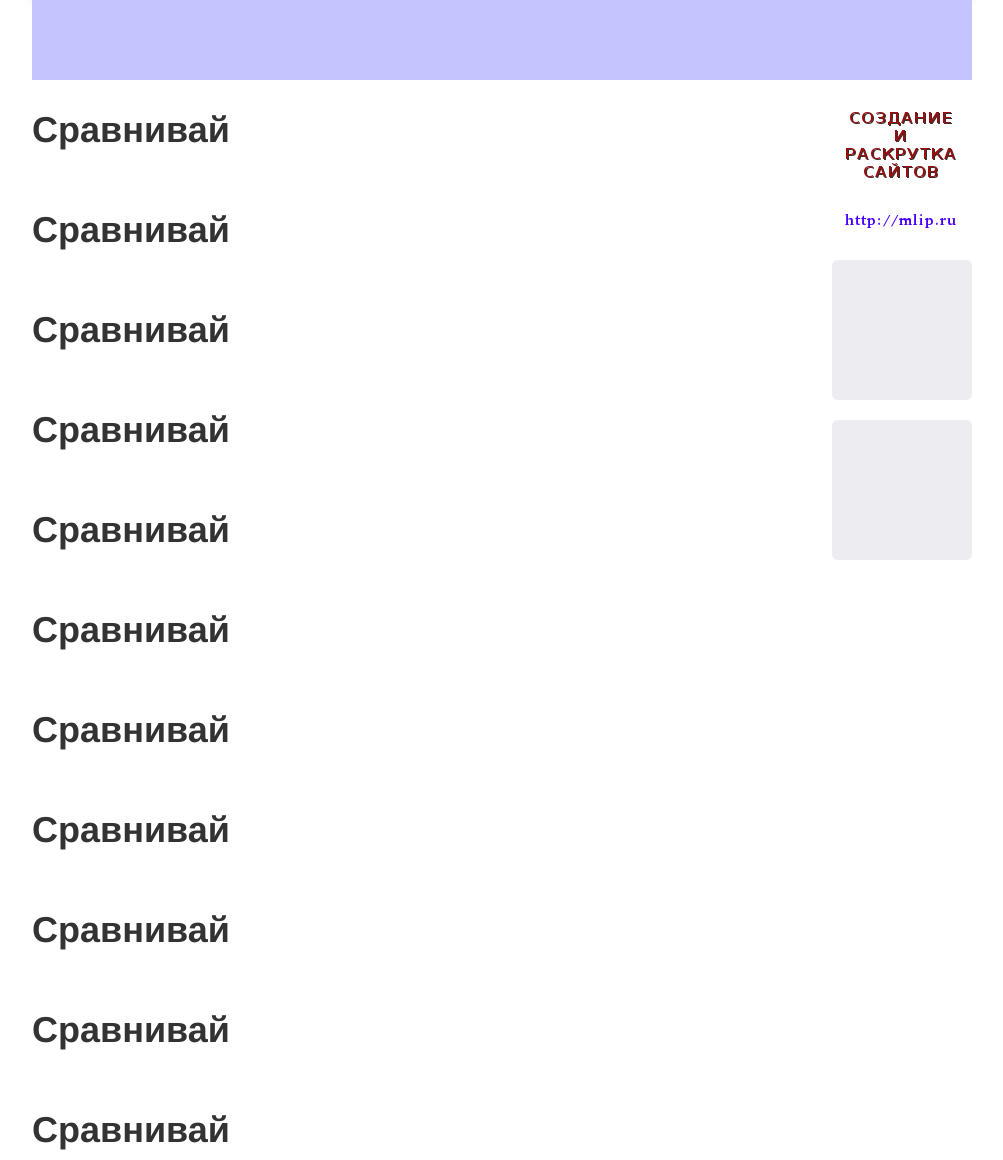
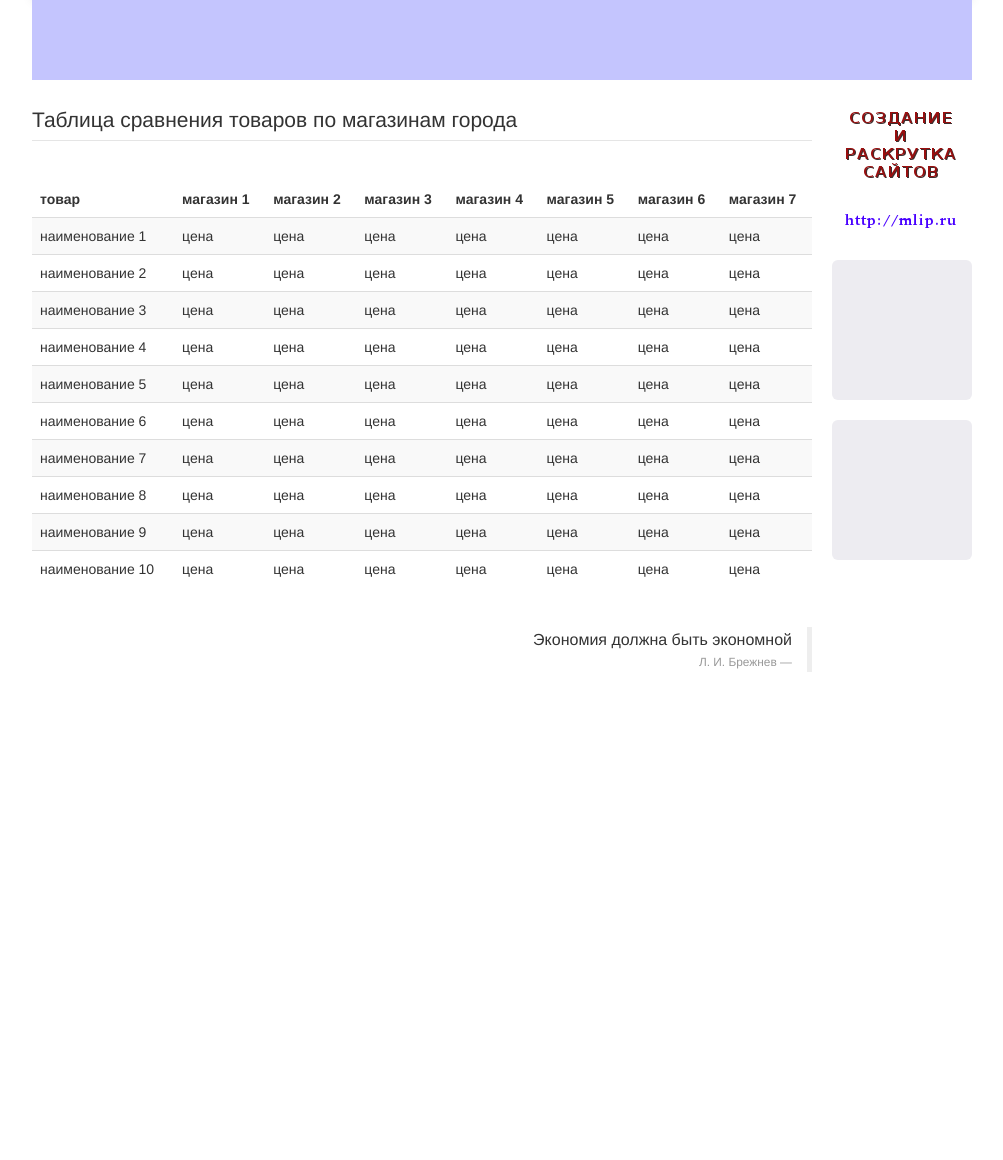
Before and after one commit to igel84/sravni, a Rails app: template app/views/home/wellcom.html.haml in a window 1280 px wide. Shown: the part 40-1200 px from the top of the page, without its empty margins (138-1141 px from the left). After the commit the page ends 712 px from the top, so only its background shows below. Run offline with Rails 7, Linux system fonts and the light colour scheme; the template is opened without the code that fills it, so the values that code supplies are empty; data comes from the database, SQL or seed files in the repository; style sheets or scripts are compiled from the project's sources; parts of the project's set-up code (start-up, migrations or seed data) failed here and were passed over; some libraries are stand-ins or nearby versions.

Commit message:
add table

```diff
--- a/app/controllers/home_controller.rb
+++ b/app/controllers/home_controller.rb
@@ -1,5 +1,5 @@
 class HomeController < ApplicationController
-  before_filter :require_login#, :only => :wellcom
+  skip_before_filter :require_login, :only => :wellcom
 
   def wellcom
   end
--- a/app/views/home/wellcom.html.erb
+++ /dev/null
@@ -1,31 +0,0 @@
-<h1>Сравнивай</h1>
-<br />
-<br />
-<h1>Сравнивай</h1>
-<br />
-<br />
-<h1>Сравнивай</h1>
-<br />
-<br />
-<h1>Сравнивай</h1>
-<br />
-<br />
-<h1>Сравнивай</h1>
-<br />
-<br />
-<h1>Сравнивай</h1>
-<br />
-<br />
-<h1>Сравнивай</h1>
-<br />
-<br />
-<h1>Сравнивай</h1>
-<br />
-<br />
-<h1>Сравнивай</h1>
-<br />
-<br />
-<h1>Сравнивай</h1>
-<br />
-<br />
-<h1>Сравнивай</h1>
--- a/app/views/home/wellcom.html.haml
+++ b/app/views/home/wellcom.html.haml
@@ -1,33 +1,18 @@
+%legend Таблица сравнения товаров по магазинам города
 %br/
+%table.table.table-hover.table-striped
+  %thead
+    %tr
+      %th товар
+      - 1.upto(7) do |n|
+        %th= "магазин " + n.to_s
+  %tbody
+    - 1.upto(10) do |i|
+      %tr
+        %td= "наименование " + i.to_s
+        - 1.upto(7) do |n|
+          %td цена
 %br/
-%h1 Сравнивай
-%br/
-%br/
-%h1 Сравнивай
-%br/
-%br/
-%h1 Сравнивай
-%br/
-%br/
-%h1 Сравнивай
-%br/
-%br/
-%h1 Сравнивай
-%br/
-%br/
-%h1 Сравнивай
-%br/
-%br/
-%h1 Сравнивай
-%br/
-%br/
-%h1 Сравнивай
-%br/
-%br/
-%h1 Сравнивай
-%br/
-%br/
-%h1 Сравнивай
-%br/
-%br/
-%h1 Сравнивай
+%blockquote.pull-right
+  %p Экономия должна быть экономной
+  %small Л. И. Брежнев
--- a/app/views/password_resets/new.html.haml
+++ b/app/views/password_resets/new.html.haml
@@ -1,3 +1,4 @@
+%legend Восстановление пароля
 %p.muted Если вы забыли пароль, вы можете ввести свой адрес электронной почты, указанный при регистрации. Вам будет выслана инструкция по смене пароля.
 %br/
 = form_tag password_resets_path, :method => :post, class:'form-inline', style:'text-align:center' do
--- a/app/views/sessions/new.html.haml
+++ b/app/views/sessions/new.html.haml
@@ -1,4 +1,5 @@
 = form_tag sessions_path, class:'form-horizontal' do
+  %legend Вход
   .control-group
     %label.control-label{:for => "inputEmail"} Email
     .controls
--- a/app/views/users/new.html.haml
+++ b/app/views/users/new.html.haml
@@ -1,4 +1,5 @@
 = form_for @user, html: {class:'form-horizontal'} do |f|
+  %legend Регистрация
   - if @user.errors.any?
     .error_messages
       %h3 Ошибка регистрации
```
Also changed, not shown: app/views/layouts/application.html.haml (line endings or trailing spaces), 1 other file.
